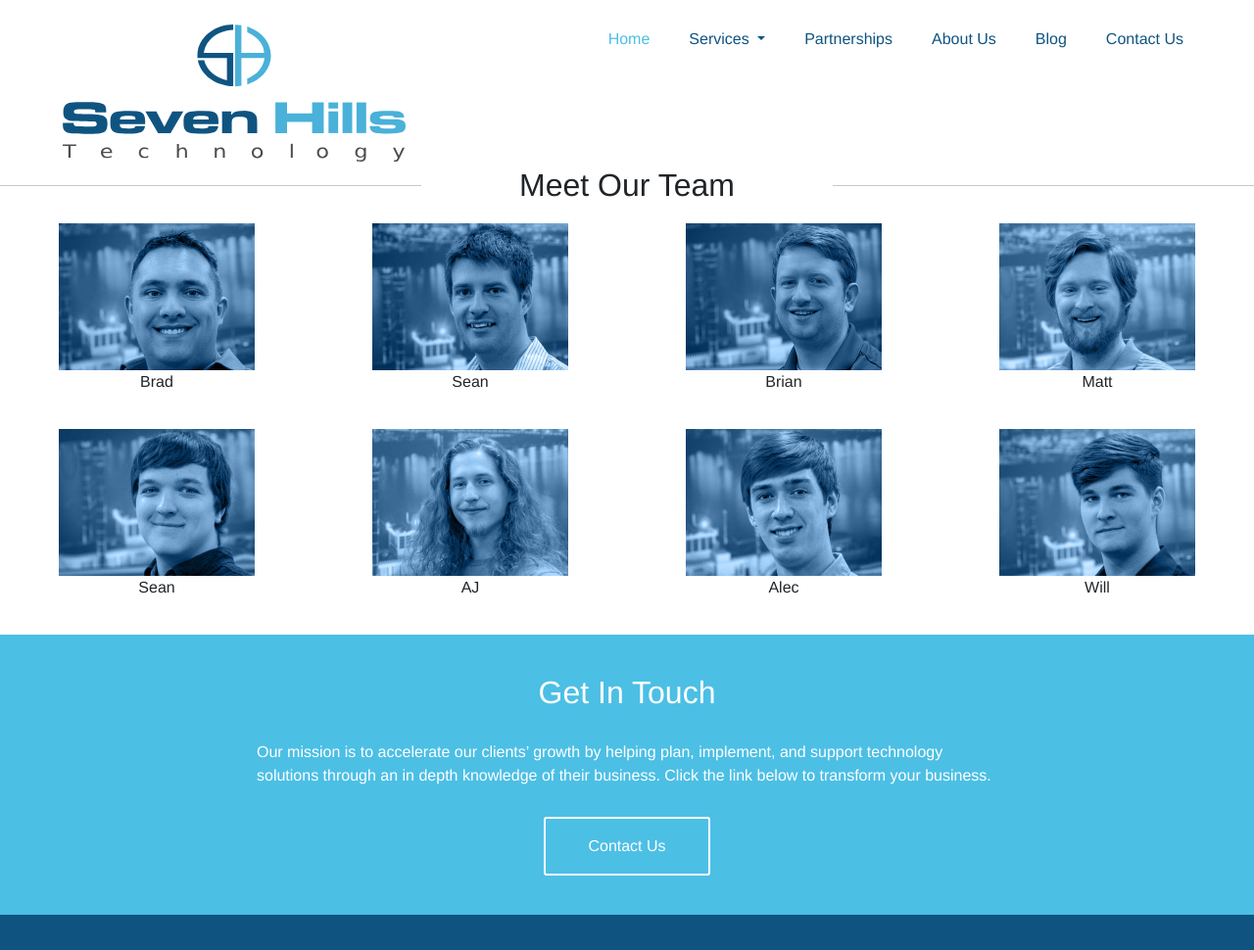
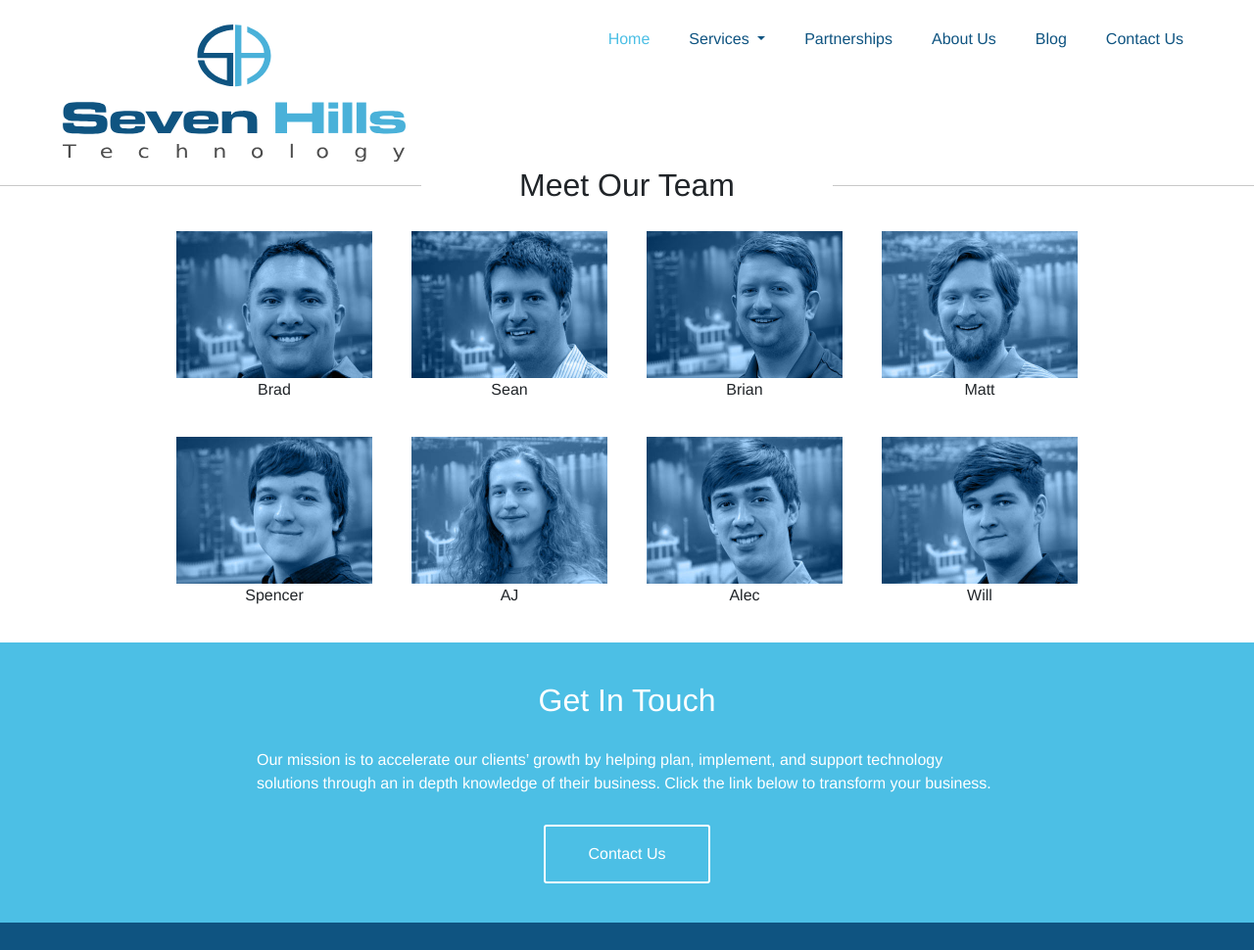
Before and after one commit to seven-hills-technology/seven-hills-technology.github.io, a Jekyll site: the page built from about.md, in a window 1280 px wide, cut to the strip 0-970 px from the top of the page. Shown: the whole strip at 98% size. Built offline with Jekyll 4.4.1, drawn with Linux system fonts in a browser that asks for light colours; nearby versions of some CDN libraries.

Commit message:
about page formatting

```diff
--- a/about.md
+++ b/about.md
@@ -8,38 +8,40 @@ permalink: /about/
     <div class="sh-tagline">
         <h2 class="sh-header-lines"><span>Meet Our Team</span></h2>
     </div>
-    <div class="sh-team-members">
-        <div class="sh-team-member">
-            <img class="sh-team-member-image" src="/images/brad-small-blue.jpg" alt="Brad" title="Brad" />
-            <p class="sh-team-member-name">Brad</p>
-        </div>
-        <div class="sh-team-member">
-            <img class="sh-team-member-image" src="/images/sean-small-blue.jpg" alt="Sean" title="Brad" />
-            <p class="sh-team-member-name">Sean</p>
-        </div>
-        <div class="sh-team-member">
-            <img class="sh-team-member-image" src="/images/brian-small-blue.jpg" alt="Brian" title="Brad" />
-            <p class="sh-team-member-name">Brian</p>
-        </div>
-        <div class="sh-team-member">
-            <img class="sh-team-member-image" src="/images/matt-small-blue.jpg" alt="Matt" title="Matt" />
-            <p class="sh-team-member-name">Matt</p>
-        </div>
-        <div class="sh-team-member">
-            <img class="sh-team-member-image" src="/images/spencer-small-blue.jpg" alt="Spencer" title="Spencer" />
-            <p class="sh-team-member-name">Sean</p>
-        </div>
-        <div class="sh-team-member">
-            <img class="sh-team-member-image" src="/images/AJ-small-blue.jpg" alt="AJ" title="AJ" />
-            <p class="sh-team-member-name">AJ</p>
-        </div>
-        <div class="sh-team-member">
-            <img class="sh-team-member-image" src="/images/alec-small-blue.jpg" alt="Alec" title="Alec" />
-            <p class="sh-team-member-name">Alec</p>
-        </div>
-        <div class="sh-team-member">
-            <img class="sh-team-member-image" src="/images/will-small-blue.jpg" alt="Will" title="Will" />
-            <p class="sh-team-member-name">Will</p>
+    <div class="sh-team-members-container">
+        <div class="sh-team-members">
+            <div class="sh-team-member">
+                <img class="sh-team-member-image" src="/images/brad-small-blue.jpg" alt="Brad" title="Brad" />
+                <p class="sh-team-member-name">Brad</p>
+            </div>
+            <div class="sh-team-member">
+                <img class="sh-team-member-image" src="/images/sean-small-blue.jpg" alt="Sean" title="Brad" />
+                <p class="sh-team-member-name">Sean</p>
+            </div>
+            <div class="sh-team-member">
+                <img class="sh-team-member-image" src="/images/brian-small-blue.jpg" alt="Brian" title="Brad" />
+                <p class="sh-team-member-name">Brian</p>
+            </div>
+            <div class="sh-team-member">
+                <img class="sh-team-member-image" src="/images/matt-small-blue.jpg" alt="Matt" title="Matt" />
+                <p class="sh-team-member-name">Matt</p>
+            </div>
+            <div class="sh-team-member">
+                <img class="sh-team-member-image" src="/images/spencer-small-blue.jpg" alt="Spencer" title="Spencer" />
+                <p class="sh-team-member-name">Spencer</p>
+            </div>
+            <div class="sh-team-member">
+                <img class="sh-team-member-image" src="/images/AJ-small-blue.jpg" alt="AJ" title="AJ" />
+                <p class="sh-team-member-name">AJ</p>
+            </div>
+            <div class="sh-team-member">
+                <img class="sh-team-member-image" src="/images/alec-small-blue.jpg" alt="Alec" title="Alec" />
+                <p class="sh-team-member-name">Alec</p>
+            </div>
+            <div class="sh-team-member">
+                <img class="sh-team-member-image" src="/images/will-small-blue.jpg" alt="Will" title="Will" />
+                <p class="sh-team-member-name">Will</p>
+            </div>
         </div>
     </div>
 </section>
--- a/main.scss
+++ b/main.scss
@@ -654,19 +654,28 @@ body {
 }
 
 .sh-about-us {
+    .sh-team-members-container {
+        display: flex;
+        flex-direction: column;
+        justify-content: center;
+        align-items: center;
+
         .sh-team-members {
             display: flex;
             flex-direction: row;
-        justify-content: space-evenly;
+            justify-content: center;
             flex-wrap: wrap;
             margin-top: 20px;
+            max-width: 1000px;
 
             .sh-team-member {
-            flex: 1 0 25%;
                 margin-bottom: 20px;
+                margin-left: 20px;
+                margin-right: 20px;
                 text-align: center;
                 img {
                     width: 200px;
+                }
             }
         }
     }
```
Lines whose indentation alone changed are shown as unchanged.
